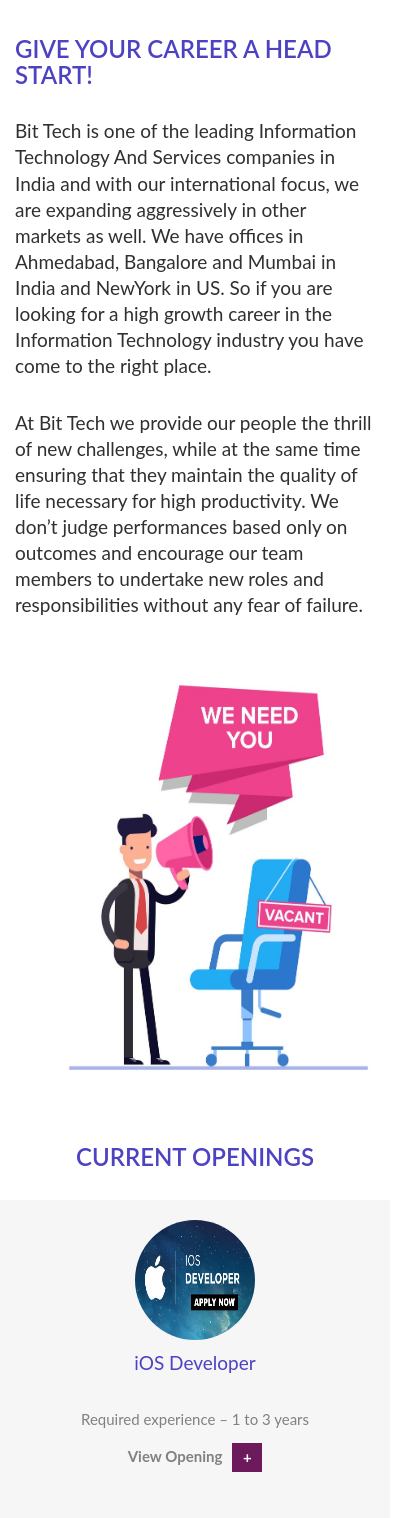
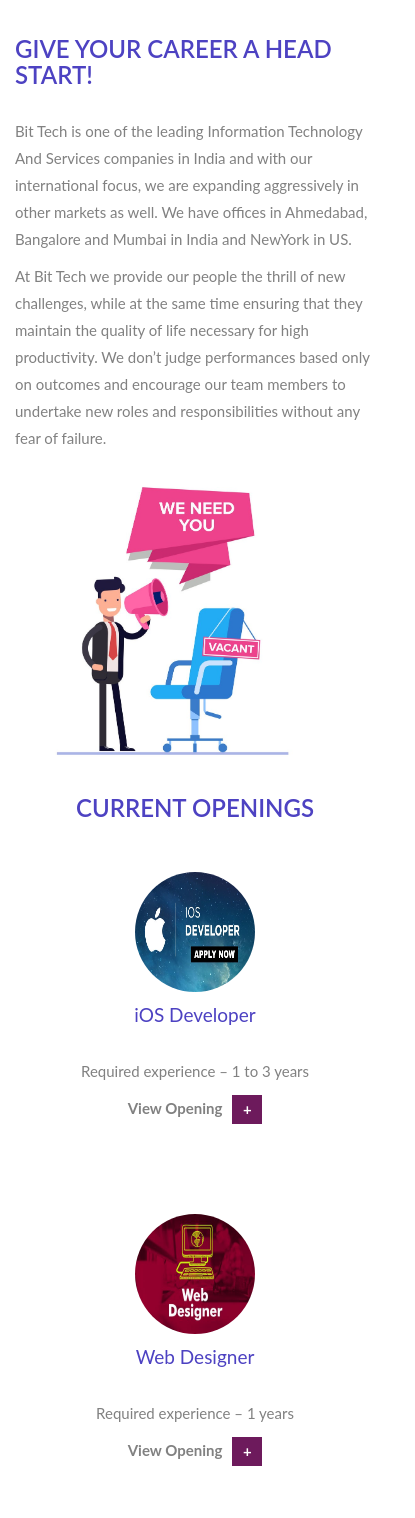
Before and after one commit to Aakibvah/Web-Technology-Project, a plain HTML site: page careers.html in a window 390 px wide. Shown: the part 82-1600 px from the top of the page, 415 px wide, since content can reach past the window. Drawn offline with Linux system fonts and the light colour scheme.

Commit message:
carrers and services page responsive fix

```diff
--- a/careers.html
+++ b/careers.html
@@ -5,15 +5,10 @@
     <title>Careers</title>
     <meta charset="utf-8">
     <meta name="viewport" content="width=device-width, initial-scale=1">
-    <!-- <link rel="stylesheet" href="https://maxcdn.bootstrapcdn.com/bootstrap/3.4.1/css/bootstrap.min.css"> -->
     <link rel="stylesheet" href="css/bootstrap.css" />
     <link href="https://cdnjs.cloudflare.com/ajax/libs/font-awesome/4.7.0/css/font-awesome.min.css" rel="stylesheet" />
     <link rel="stylesheet" href="css/style.css" />
     <link rel="stylesheet" href="css/style_services.css" />
-    <!-- <link href="https://fonts.googleapis.com/css?family=Montserrat" rel="stylesheet" type="text/css">-->
-    <!-- <link href="https://fonts.googleapis.com/css?family=Lato" rel="stylesheet" type="text/css">  -->
-    <!--<script src="https://ajax.googleapis.com/ajax/libs/jquery/3.5.1/jquery.min.js"></script> -->
-    <!--<script src="https://maxcdn.bootstrapcdn.com/bootstrap/3.4.1/js/bootstrap.min.js"></script> -->
 
 </head>
 
@@ -47,36 +42,32 @@
 
 
     <main class="main-wrap">
-        <!-- section for careers listing -->
-        <!-- Container (career section) -->
-        <div id="about" class="container">
+        <div id="careers" class="container">
             <div class="row">
-                <div class="col-sm-8">
+                <div class="col-md-8">
                     <h2 class="sec-title">Give Your Career a Head Start!</h2>
-                    <p>
-                        <h4>Bit Tech is one of the leading Information Technology And Services companies in India and with our international focus, we are expanding aggressively in other markets as well. We have offices in Ahmedabad, Bangalore and Mumbai
-                            in India and NewYork in US. So if you are looking for a high growth career in the Information Technology industry you have come to the right place. </h4>
-                    </p>
-                    <p><span style="font-weight: 400;"><h4>At Bit Tech we provide our people the thrill of new challenges, while at the same time ensuring that they maintain the quality of life necessary for high productivity. We don’t judge performances based only on outcomes and encourage our team members to undertake new roles and responsibilities without any fear of failure. </span></p>
-                    </h4>
+                    <p>Bit Tech is one of the leading Information Technology And Services companies in India and with our international focus, we are expanding aggressively in other markets as well. We have offices in Ahmedabad, Bangalore and Mumbai
+                        in India and NewYork in US.</p>
+                    <p>At Bit Tech we provide our people the thrill of new challenges, while at the same time ensuring that they maintain the quality of life necessary for high productivity. We don’t judge performances based only on outcomes and encourage our team members to undertake new roles and responsibilities without any fear of failure.</p>
                 </div>
-                <div class="col-sm-4">
-                    <img src="./images/career1.jpg" width=400 height=450>
-                </div>
+                <div class="col-md-4 career-image">
+                    <img src="./images/career1.jpg">
                 </div>
             </div>
 
-        <!-- Container (career openings) -->
+
 
             <div class="career-about-heading text-center">
                 <h2 class="sec-title"> Current Openings </h2>
+            </div>
 
-            <div class="col-xs-12 col-sm-6 col-md-4">
+            <div class="row">
+                <div class="col-xs-12 col-sm-12 col-md-4">
                     <div class="image">
                         <div class="frontside">
                             <div class="card">
                                 <div class="card-body text-center">
-                                <p><img class=" img-fluid" src="./images/ios.jpg" alt="card image"></p>
+                                    <img class=" img-fluid" src="./images/ios.jpg" alt="card image">
                                     <h4 class="card-title">iOS Developer</h4>
                                     <p class="card-text"> Required experience – 1 to 3 years</p>
                                     <div class="careers">
@@ -87,9 +78,8 @@
                         </div>
                     </div>
                 </div>
-        </div>
 
-        <div class="col-xs-12 col-sm-6 col-md-4">
+                <div class="col-xs-12 col-sm-12 col-md-4">
                     <div class="image">
                         <div class="frontside">
                             <div class="card">
@@ -106,8 +96,7 @@
                     </div>
                 </div>
 
-
-        <div class="col-xs-12 col-sm-6 col-md-4">
+                <div class="col-xs-12 col-sm-12 col-md-4">
                     <div class="image">
                         <div class="frontside">
                             <div class="card">
@@ -117,6 +106,7 @@
                                     <p class="card-text">Required experience – 3 to 4 years</p>
                                     <div class="careers">
                                         <label for="collapse_checkbox9">View Opening<span class="plus-expand" onClick = "expandFun(this,'career-desc')">+</span></label>
+                                    </div>
                                 </div>
                             </div>
                         </div>
@@ -153,7 +143,7 @@
                                 </div>
                             </div>
 
-                        <div class="col-md-4">
+                            <div class="col-md-4 career-image">
                                 <img src="./images/ios.jpg" width=450 height=350 class="img-fluid wc-image">
                             </div>
                         </div>
@@ -232,7 +222,7 @@
                                     <li>Education: BE-IT/CS, B.Tech-IT, MCA, MSc-IT</li>
                                 </div>
                             </div>
-                        <div class="col-md-4">
+                            <div class="col-md-4 career-image">
                                 <img src="./images/web_designer.jpg" width=450 height=350 class="img-fluid wc-image">
                             </div>
                         </div>
@@ -289,8 +279,8 @@
                 <div class="page-heading header-text">
                     <div class="container">
                         <div class="row">
+                            <div class="col-md-12">
                             <center> <h4>Software Developer</h4> </center>
-                        <div class="col-md-12">
                                 <h1><sup>$</sup>95,000 </h1>
 
                                 <h4>Job Description</h4>
@@ -316,11 +306,10 @@
                                     <li>Education: Bachelor's degree in computer science or related degree, 3+ years of web developer experience</li>
                                 </div>
                             </div>
-                        <div class="col-md-4">
+                            <div class="col-md-4 career-image">
                                 <img src="./images/software.jpg" width=450 height=350 class="img-fluid wc-image">
                             </div>
                         </div>
-                    <br>
 
                         <div class="row">
                             <div class="col-lg-9">
@@ -365,9 +354,8 @@
                     </div>
                 </div>
             </div>
+        </div>
     </main>
-
-
 
     <div id="contact" class="container-fluid bg-grey contact-form">
         <div class="">
@@ -380,7 +368,7 @@
                     <p>Contact us and we'll get back to you within 24 hours.</p>
                     <p><span class="glyphicon glyphicon-map-marker address-icons"></span> Ontario, CA</p>
                     <p><span class="glyphicon glyphicon-phone address-icons"></span> +00 1515151515</p>
-                    <p><span class="glyphicon glyphicon-envelope address-icons"></span>customercare@Bittech.com</p>
+                    <p><span class="glyphicon glyphicon-envelope address-icons"></span>customercare@abctech.com</p>
                 </div>
                 <p>Follow us on Social Media</p>
                 <div id="social-container">
@@ -416,7 +404,7 @@
         <a href="#myPage" title="To Top">
             <span class="glyphicon glyphicon-chevron-up"></span>
         </a>
-        <p>© Bit Tech Pvt Ltd. All Rights Reserved | Privacy Policy
+        <p>© ABC Technologies Pvt Ltd. All Rights Reserved | Privacy Policy
             <a href="#" title="company"></a>
         </p>
     </footer>
--- a/css/style.css
+++ b/css/style.css
@@ -509,6 +509,7 @@
        .career-desc{
             display: none;
             margin-bottom: 100px;
+            padding-top: 120px;
        }
 
        .careers{
@@ -524,3 +525,7 @@
                 display: none;
            }
        }
+
+        .career-image img{
+            max-width: 310px;
+        }
--- a/js/script.js
+++ b/js/script.js
@@ -16,4 +16,7 @@ function expandFun(ele, pageClass) {
         ele.innerHTML = '+'
         ele.style.background = '#6d1a5c';
     }
+    if(pageClass == 'career-desc'){
+        document.getElementById(target_id).nextElementSibling.scrollIntoView(true);
+    }
 }
```
Also changed, not shown: services.html (+0 -5 lines). Lines whose indentation alone changed are shown as unchanged.
